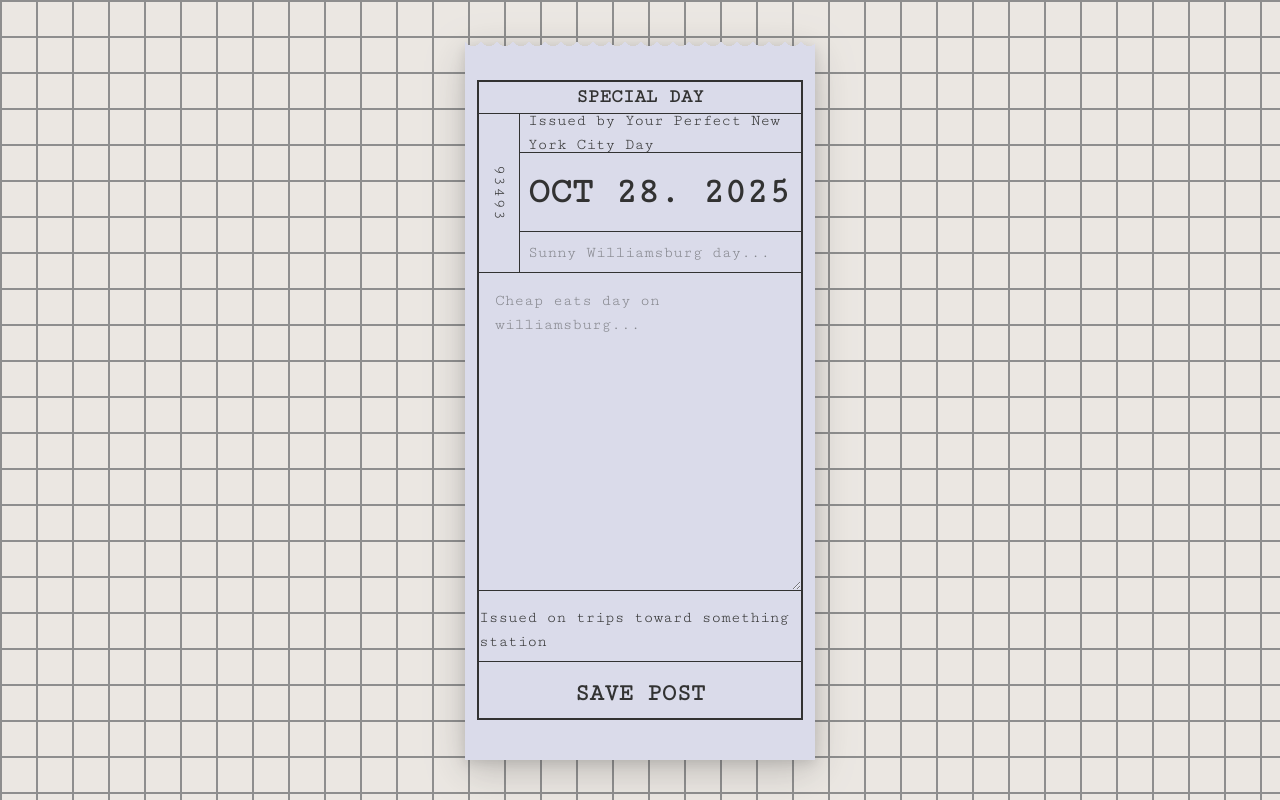
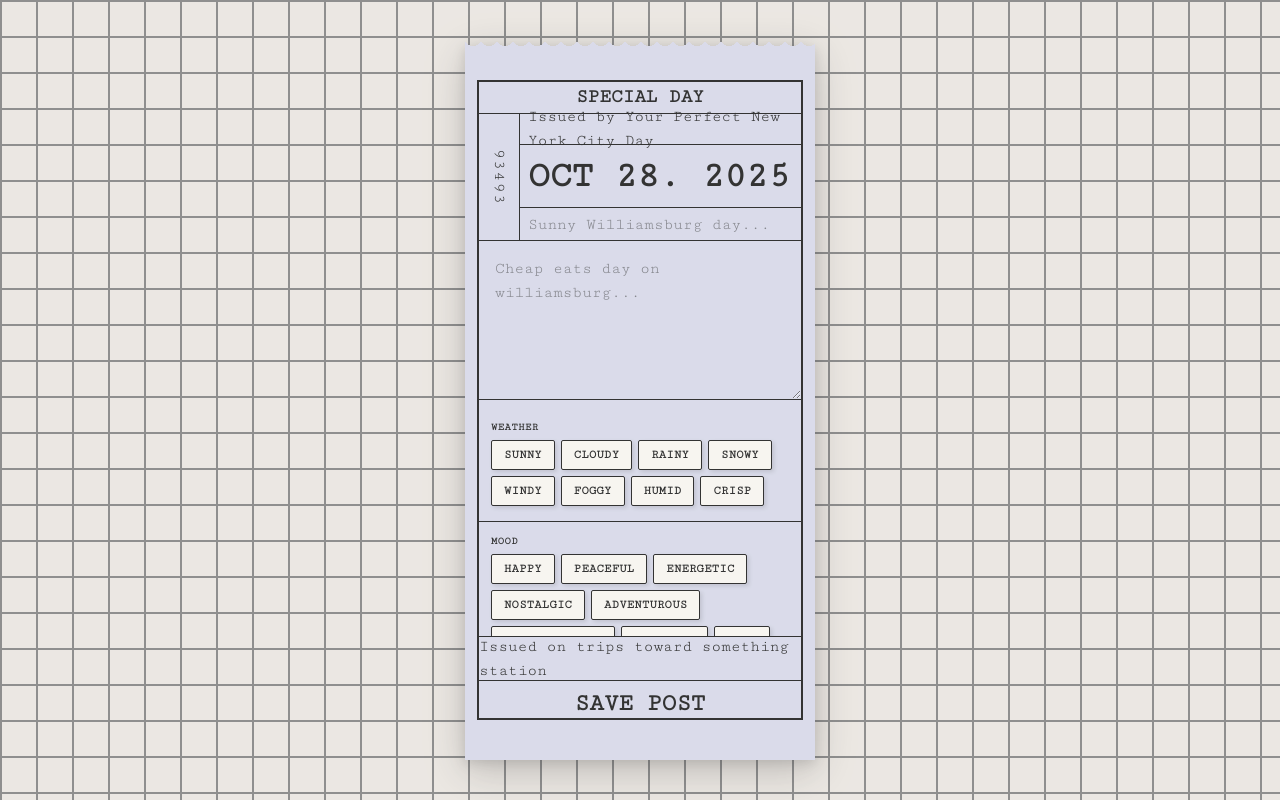
Before and after one commit to jyleerahman/fav-nycday-app, a React (Vite) app: page /create-post in a window 1280 px wide. Built offline with nearby package versions, Linux system fonts and the light colour scheme; no server answers.

Commit message:
add punch

```diff
--- a/src/client/App.css
+++ b/src/client/App.css
@@ -104,3 +104,59 @@
   background-image: linear-gradient(#737373 1.6px, transparent 1.6px), linear-gradient(to right, #737373 1.6px, #e7e2dc 1.6px);
   background-size: 36px 36px;
 }
+
+/* Ticket Stub Styles */
+.ticket-stub {
+  position: relative;
+  box-shadow: 2px 2px 4px rgba(0, 0, 0, 0.15);
+  border-radius: 2px;
+}
+
+.ticket-stub:hover {
+  box-shadow: 2px 2px 6px rgba(0, 0, 0, 0.25);
+}
+
+.selected-ticket {
+  background-color: #e8e5dc !important;
+}
+
+/* Hole Punch Effect */
+.hole-punch {
+  position: absolute;
+  top: 50%;
+  left: 50%;
+  transform: translate(-50%, -50%);
+  width: 16px;
+  height: 16px;
+  background: radial-gradient(circle, transparent 8px, #d1d3e5 8px);
+  border-radius: 50%;
+  pointer-events: none;
+  animation: punch 0.2s ease-out;
+}
+
+.hole-punch::before {
+  content: '';
+  position: absolute;
+  top: 50%;
+  left: 50%;
+  transform: translate(-50%, -50%);
+  width: 12px;
+  height: 12px;
+  background: #d1d3e5;
+  border-radius: 50%;
+  box-shadow: inset 0 1px 2px rgba(0, 0, 0, 0.3);
+}
+
+@keyframes punch {
+  0% {
+    transform: translate(-50%, -50%) scale(0);
+    opacity: 0;
+  }
+  50% {
+    transform: translate(-50%, -50%) scale(1.2);
+  }
+  100% {
+    transform: translate(-50%, -50%) scale(1);
+    opacity: 1;
+  }
+}
--- a/src/client/routes/Feed.tsx
+++ b/src/client/routes/Feed.tsx
@@ -61,22 +61,65 @@ function Feed() {
             <div className="dark-green-tile-bg h-[8%] "></div>
             <div className="light-green-tile-bg h-[3%]"></div>
             <div className="tile-bg h-[76%] flex items-center justify-center">
-                <div className="w-[50%] h-[80%] bg-white border-8 flex flex-col font-['ArchivoNarrow'] items-center">
-                    {post ? (
-                        <div className="flex flex-col gap-5 m-5 justify-center items-center">
-                            <div className="text-5xl font-['Chomsky']">{post.title}</div>
-                            {post.route_geometry && (
-                                <img
-                                    src={buildMapImgUrl(post.route_geometry)}
-                                    style={{ width: "100%", maxWidth: "600px", height: "auto" }}></img>
-                            )}
-                            <p className="text-2xl">{post.content}</p>
+                {
+                    post ? (
+                        // This outer div centers the "flyer" on your gray tile background.
+                        <div className="flex justify-center items-center w-full p-5">
+
+                            {/* THE FLYER
+              - max-w-lg to keep the "longer" paper feel.
+            */}
+                            <div className="flex flex-col bg-white shadow-lg max-w-lg w-full border border-gray-300">
+
+                                {/* BLACK HEADER BAR */}
+                                <div className="bg-black text-white p-4">
+                                    <div className="text-3xl font-sans font-bold uppercase tracking-wide">
+                                        {post.title}
+                                    </div>
+                                </div>
+
+                                {/* --- NEW MOOD & WEATHER SECTION (MTA Style) --- */}
+                                <div className="p-4 border-b border-gray-300">
+
+                                    {/* Emojis as "Service Bullets" */}
+                                    <div className="flex flex-row gap-3 mb-2">
+                                        <div className="text-3xl">{post.weather_emoji}</div>
+                                        <div className="text-3xl">{post.mood_emoji}</div>
+                                    </div>
+
+                                    {/* The "Alert" Text */}
+                                    <div className="text-2xl font-sans font-bold uppercase text-red-600">
+                                        {post.weather_text} // {post.mood_text}
+                                    </div>
+
+                                </div>
+                                {/* --- END NEW SECTION --- */}
+
+
+                                {/* MAP IMAGE */}
+                                {post.route_geometry && (
+                                    <div className="p-4">
+                                        <img
+                                            src={buildMapImgUrl(post.route_geometry)}
+                                            className="w-full h-auto border border-gray-200"
+                                            alt="Route map"
+                                        />
+                                    </div>
+                                )}
+
+                                {/* CONTENT TEXT */}
+                                <div className="px-4 pb-4">
+                                    <p className="text-lg font-sans">{post.content}</p>
+                                </div>
+
+                            </div>
                         </div>
                     ) : (
                         <p>No post found.</p>
-                    )}
-                </div>
+                    )
+                }
             </div>
+
         </>
     )
 }
--- a/src/client/routes/Post.tsx
+++ b/src/client/routes/Post.tsx
@@ -3,9 +3,14 @@ import { useNavigate } from 'react-router-dom';
 import { createClient } from "@supabase/supabase-js";
 import { useAppStore } from '../store';
 
+const WEATHER_TAGS = ['sunny', 'cloudy', 'rainy', 'snowy', 'windy', 'foggy', 'humid', 'crisp'];
+const MOOD_TAGS = ['happy', 'peaceful', 'energetic', 'nostalgic', 'adventurous', 'contemplative', 'inspired', 'cozy', 'rushed', 'melancholic'];
+
 function Post(props) {
     const [title, setTitle] = useState("")
     const [content, setContent] = useState("")
+    const [selectedWeatherTags, setSelectedWeatherTags] = useState<string[]>([])
+    const [selectedMoodTags, setSelectedMoodTags] = useState<string[]>([])
     const navigate = useNavigate()
     const supabaseUrl = import.meta.env.VITE_SUPABASE_URL;
     const supabaseAnonKey = import.meta.env.VITE_SUPABASE_ANON_KEY;
@@ -21,13 +26,27 @@ function Post(props) {
         setContent(e.target.value)
     }
 
+    const toggleWeatherTag = (tag: string) => {
+        setSelectedWeatherTags(prev =>
+            prev.includes(tag) ? prev.filter(t => t !== tag) : [...prev, tag]
+        )
+    }
+
+    const toggleMoodTag = (tag: string) => {
+        setSelectedMoodTags(prev =>
+            prev.includes(tag) ? prev.filter(t => t !== tag) : [...prev, tag]
+        )
+    }
+
     const handleSavePost = async (e) => {
         // send data to supabase
         const newPost = {
             title: title,
             content: content,
             // this is global state! omg
-            route_geometry: currentRoute
+            route_geometry: currentRoute,
+            weather_tags: selectedWeatherTags,
+            mood_tags: selectedMoodTags
         }
 
         try {
@@ -36,11 +55,36 @@ function Post(props) {
                 .insert([newPost])
             setTitle("")
             setContent("")
+            setSelectedWeatherTags([])
+            setSelectedMoodTags([])
         } catch (err) {
             console.error(err)
         }
 
         navigate("/feed")
+    }
+
+    const TagTicket = ({ tag, isSelected, onToggle }: { tag: string, isSelected: boolean, onToggle: () => void }) => {
+        return (
+            <button
+                onClick={onToggle}
+                className={`
+                    relative ticket-stub
+                    px-3 py-1.5 text-xs
+                    font-["ArchivoNarrow"] font-semibold tracking-wide
+                    border border-black
+                    bg-[#f5f3ed]
+                    transition-all duration-200
+                    hover:scale-105
+                    ${isSelected ? 'selected-ticket' : ''}
+                `}
+            >
+                {tag.toUpperCase()}
+                {isSelected && (
+                    <div className="hole-punch"></div>
+                )}
+            </button>
+        )
     }
 
     return (
@@ -53,7 +97,7 @@ function Post(props) {
                             <div className='border-b-1 h-[5%] flex'>
                                 <div className='font-extrabold font-["KGAllofMe"] text-[1.2rem] flex items-center justify-center w-full'>SPECIAL DAY</div>
                             </div>
-                            <div className='flex border-b-1 h-[25%]'>
+                            <div className='flex border-b-1 h-[20%]'>
                                 <div className='border-r-1 flex items-center justify-center p-2 [writing-mode:vertical-rl] tracking-widest'>
                                     93493
                                 </div>
@@ -76,9 +120,43 @@ function Post(props) {
                                 value={content}
                                 onChange={handleContentChange}
                                 placeholder='Cheap eats day on williamsburg...'
-                                className='font-["CutiveMono"] border-b-1 h-[50%] p-4 w-full'>
+                                className='font-["CutiveMono"] border-b-1 h-[25%] p-4 w-full'>
                             </textarea>
-                            <div className='h-[20%]'>
+
+                            {/* Tags Section */}
+                            <div className='border-b-1 h-[18%] p-3 overflow-y-auto'>
+                                <div className='mb-2'>
+                                    <div className='text-[0.65rem] font-semibold mb-1 tracking-wider'>WEATHER</div>
+                                    <div className='flex flex-wrap gap-1.5'>
+                                        {WEATHER_TAGS.map(tag => (
+                                            <TagTicket
+                                                key={tag}
+                                                tag={tag}
+                                                isSelected={selectedWeatherTags.includes(tag)}
+                                                onToggle={() => toggleWeatherTag(tag)}
+                                            />
+                                        ))}
+                                    </div>
+                                </div>
+                            </div>
+
+                            <div className='border-b-1 h-[18%] p-3 overflow-y-auto'>
+                                <div>
+                                    <div className='text-[0.65rem] font-semibold mb-1 tracking-wider'>MOOD</div>
+                                    <div className='flex flex-wrap gap-1.5'>
+                                        {MOOD_TAGS.map(tag => (
+                                            <TagTicket
+                                                key={tag}
+                                                tag={tag}
+                                                isSelected={selectedMoodTags.includes(tag)}
+                                                onToggle={() => toggleMoodTag(tag)}
+                                            />
+                                        ))}
+                                    </div>
+                                </div>
+                            </div>
+
+                            <div className='h-[14%]'>
                                 <div className='border-b-1 h-[50%] flex items-center justify-center'>
                                     Issued on trips toward something station
                                 </div>
```
